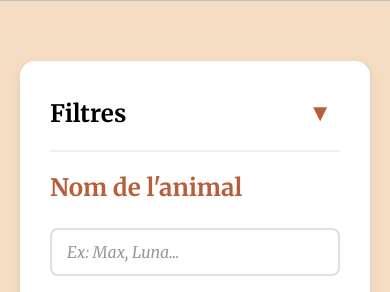
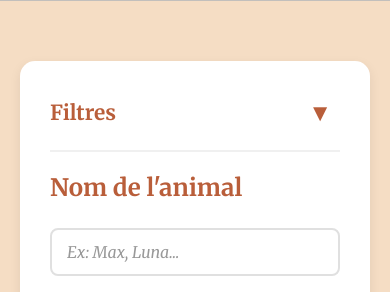
Before and after one commit to LouisManchon/unispattes-website, a Django app: page /nos-animaux/ in a window 390 px wide. Shown: the part 249-541 px from the top of the page. Run offline with Django 5.2, Linux system fonts and the light colour scheme; data comes from the database, SQL or seed files in the repository.

Commit message:
fix balises html

```diff
--- a/backend/animaux/static/animaux/css/nos_animaux.css
+++ b/backend/animaux/static/animaux/css/nos_animaux.css
@@ -756,7 +756,7 @@ body {
     cursor: pointer;
   }
 
-  .filtres-header h3 {
+  .filtres-header h2 {
     margin-bottom: 0;
     font-size: 1.3rem;
     color: #b95e3a;
```
